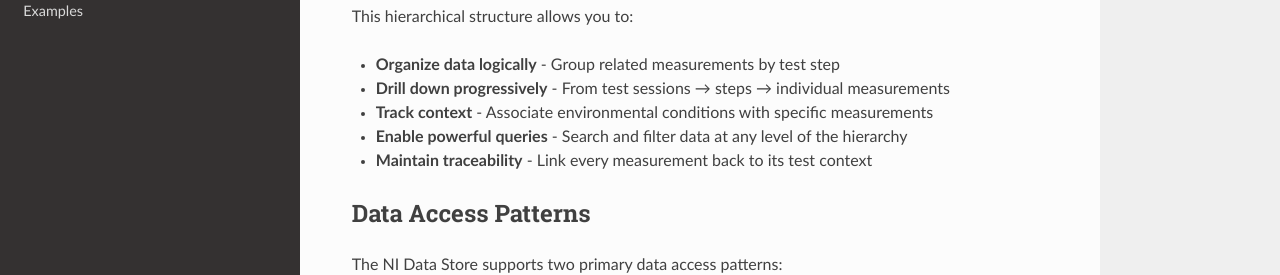
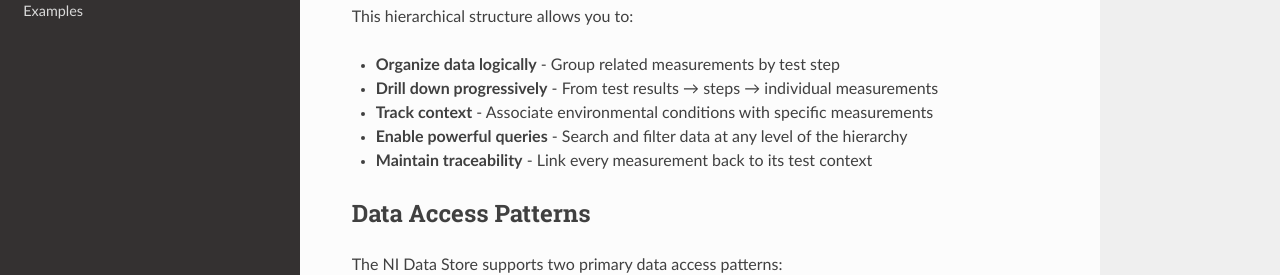
Before and after one commit to ni/datastore-python, a Sphinx documentation site: the page built from docs/reference/ni-data-store.md, in a window 1280 px wide and 900 px high, scrolled down 3939 px. Shown: the part 314-589 px from the top of the window. Built offline with Sphinx 7.4.7 and the Read the Docs theme 3.1.0, drawn with Linux system fonts in a browser that asks for light colours; pages that are not in the unit, such as notebooks, are missing from menus.

Commit message:
test sessions -> test results

```diff
--- a/docs/reference/ni-data-store.md
+++ b/docs/reference/ni-data-store.md
@@ -142,7 +142,7 @@ TestResult (Test session for Serial# ABC123)
 
 This hierarchical structure allows you to:
 - **Organize data logically** - Group related measurements by test step
-- **Drill down progressively** - From test sessions → steps → individual measurements
+- **Drill down progressively** - From test results → steps → individual measurements
 - **Track context** - Associate environmental conditions with specific measurements
 - **Enable powerful queries** - Search and filter data at any level of the hierarchy
 - **Maintain traceability** - Link every measurement back to its test context
```
